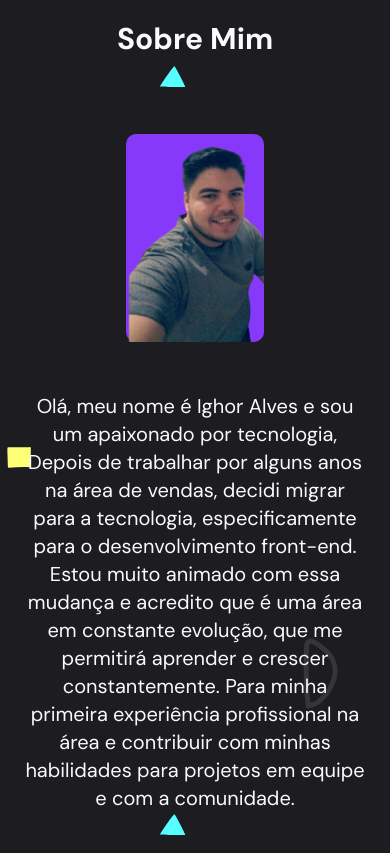
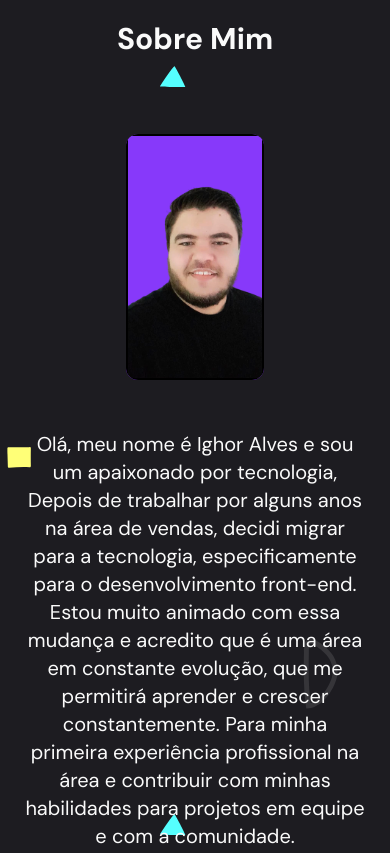
Before and after one commit to ighoralves/Portfolio, a website built with Parcel: page index.html in a window 390 px wide. Shown: the part 1020-1873 px from the top of the page. Built offline with nearby package versions, Linux system fonts and the light colour scheme; files whose address does not match are found by name.

Commit message:
imagem da section about modificada

```diff
--- a/assets/styles/components/About.scss
+++ b/assets/styles/components/About.scss
@@ -18,20 +18,20 @@
   &-content {
     display: flex;
     align-items: center;
+    justify-content: center;
     gap: 50px;
-    // justify-content: space-between;
+  }
 
-    figure {
-      background: $--base-color;
-      width: 30%;
-      border-radius: 10px;
+  &-image {
+    // padding: 10px;
+    background: $--base-color;
+    border-radius: 12px;
+    overflow: hidden;
 
-      // img {
-      //   // border-radius: 100% 0% 46% 54% / 69% 80% 20% 31% ;
-      //   filter: drop-shadow(
-      //     1px 1px 1px $--base-color
-      //   );
-      // }
+    img{
+      filter: brightness(120%);
+      outline: 2px solid #000;
+      outline-offset: -2px;
     }
   }
 
@@ -53,9 +53,15 @@
       max-width: 500px;
       font-size: 20px;
 
+
+
       .Text1 {
         font-size: 26px;
       }
+    }
+
+    &-image {
+      width: 40%;
     }
   }
   @media (max-width: 800px) {
@@ -73,7 +79,7 @@
 
     }
 
-    figure {
+    &-image {
       width: 40%;
     }
 
--- a/index.html
+++ b/index.html
@@ -92,9 +92,9 @@
         <h1 class="About-title1">sobre mim</h1>
       </div>
       <div class="About-content">
-        <figure>
-          <img src="./assets/img/ighor1.png" alt="imagem do autor do portfolio">
-        </figure>
+        <div class="About-image">
+          <img src="./assets/img/ighor-removebg-preview.png" alt="imagem do autor do portfolio">
+        </div>
 
         <div class="About-texts">
           <p>
```
Also changed, not shown: assets/img/ighor-removebg-preview.png (added), assets/img/ighor.jpeg (added), assets/img/profile-pic.png (added), dist/index.css, dist/index.js, 1 other file.
